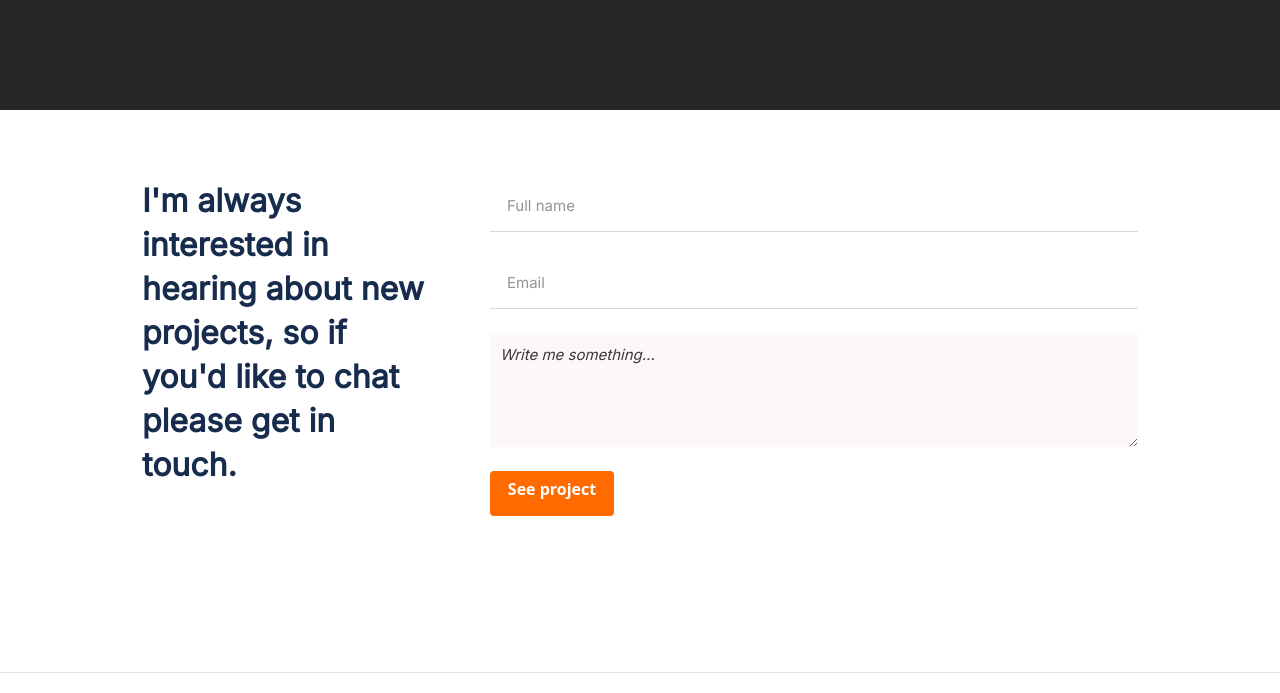
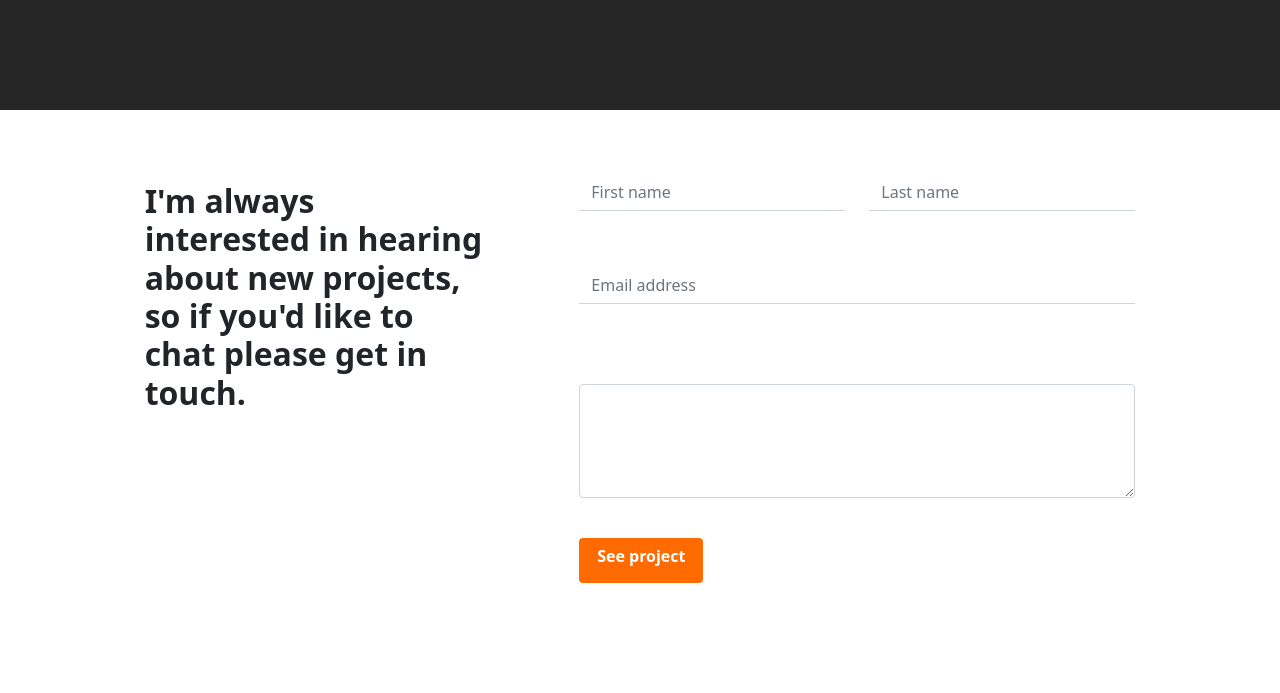
Before and after one commit to kifle23/portfolio-bootstrap-pair, a website: page index.html in a window 1280 px wide. Shown: the part 3730-4423 px from the top of the page. Drawn offline with nearby package versions, Linux system fonts and the light colour scheme.

Commit message:
form,grid done

```diff
--- a/css/media.css
+++ b/css/media.css
@@ -219,6 +219,7 @@
   .btn-pos {
     position: absolute;
     bottom: 5px;
+
     /* width: 93.59%; */
   }
 
--- a/css/styles.css
+++ b/css/styles.css
@@ -555,7 +555,7 @@ textarea::placeholder {
   gap: 18px;
 }
 
-.btn-primary{
+.btn-primary {
   background: #ff6b00 !important;
   color: #fff !important;
   font-weight: bold !important;
--- a/index.html
+++ b/index.html
@@ -314,35 +314,68 @@
           </div>
         </section>
         <section id="contact-detail">
-          <div class="contact-wrapper">
-            <div>
-              <h2 class="contact-header">
-                I'm always interested in hearing about new projects, so if you'd
-                like to chat please get in touch.
-              </h2>
+          <div class="row mb-5">
+            <div class="col-1"></div>
+            <div class="col-4 p-5 justify-content-center">
+              <p class="h2 mt-4">
+                <strong>
+                  I'm always interested in hearing about new projects, so if
+                  you'd like to chat please get in touch.</strong
+                >
+              </p>
             </div>
-            <form action="https://formspree.io/f/mdovlqop" method="POST">
-              <label for="fullName" hidden>Full Name</label>
+            <div class="col-6 p-5">
+              <form action="#" method="post">
+                <div class="row">
+                  <div class="col mb-3 mt-3">
+                    <label for="first-name" class="form-label d-none"
+                      >First Name</label
+                    >
                     <input
                       type="text"
-                id="form-name"
-                name="fullName"
-                placeholder="Full name"
-                maxlength="30"
-                required
+                      id="first-name"
+                      name="first-name"
+                      class="form-control rounded-0 shadow-none border-start-0 border-end-0 border-top-0"
+                      maxlength="15"
+                      placeholder="First name"
                     />
-              <label for="email" hidden>Email</label>
-              <input type="email" name="email" placeholder="Email" required />
-              <label for="message" hidden>Message</label>
+                  </div>
+                  <div class="col mb-3 mt-3">
+                    <label for="last-name" class="form-label d-none"
+                      >First Name</label
+                    >
+                    <input
+                      type="text"
+                      id="last-name"
+                      name="last-name"
+                      class="form-control rounded-0 shadow-none border-start-0 border-end-0 border-top-0"
+                      maxlength="15"
+                      placeholder="Last name"
+                    />
+                  </div>
+                </div>
+                <div class="mb-3 mt-3">
+                  <label for="email" class="form-label d-none">Email</label>
+                  <input
+                    type="text"
+                    id="email"
+                    name="email"
+                    class="form-control rounded-0 shadow-none border-start-0 border-end-0 border-top-0"
+                    placeholder="Email address"
+                  />
+                </div>
+                <div class="mb-3 mt-3">
+                  <label for="message" class="form-label"></label>
                   <textarea
                     name="message"
-                id="form-message"
-                placeholder="Write me something..."
-                maxlength="500"
-                required
+                    id="message"
+                    rows="5"
+                    class="form-control"
                   ></textarea>
+                </div>
                 <div class="btn btn-primary">See project</div>
               </form>
+            </div>
           </div>
         </section>
         <section id="footer">
```
Also changed, not shown: package.json (+6 -2 lines), .github/workflows/linters.yml (added), .stylelintrc.json (added), README.md (added), 3 other files. Lines whose indentation alone changed are shown as unchanged.
